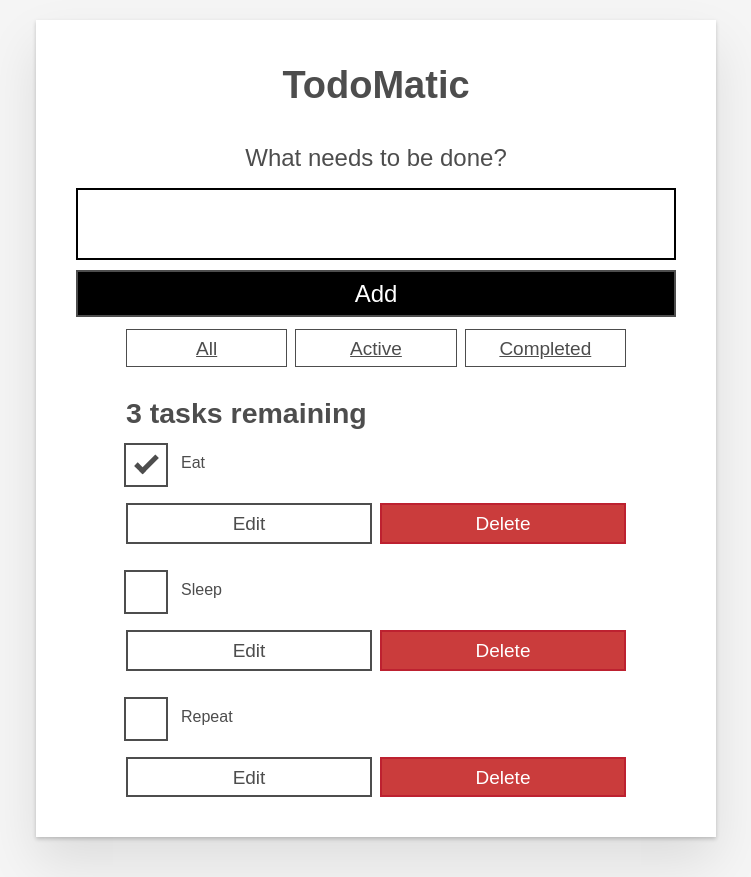
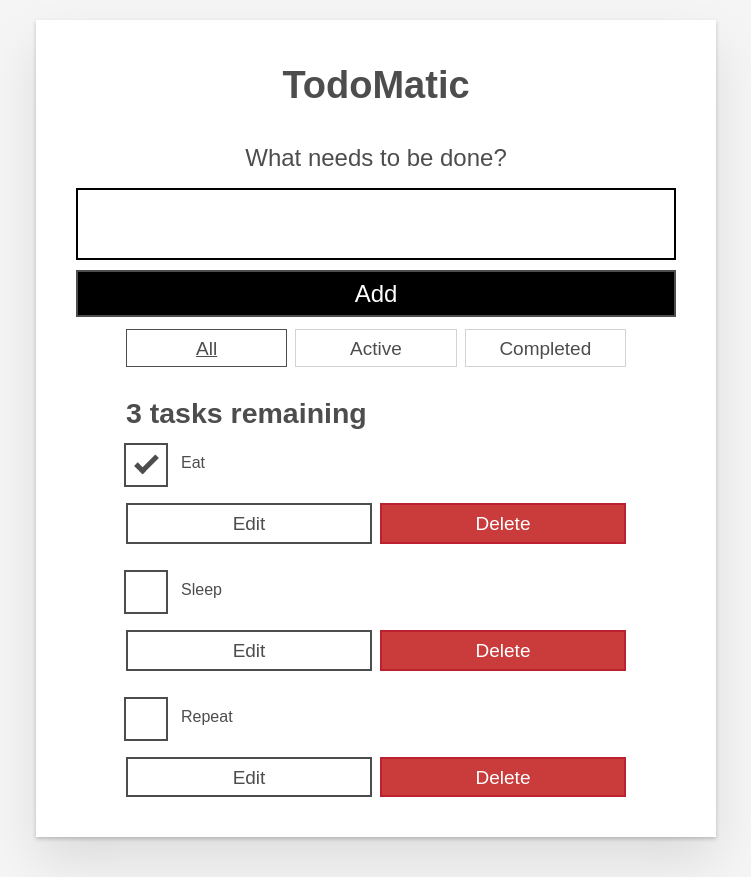
Before and after one commit to ToboesPawPrints/list, a React (Create React App) app: page / in a window 1280 px wide. Shown: the whole page, without its empty margins (264-1015 px from the left). Built offline with nearby package versions, Linux system fonts and the light colour scheme.

Commit message:
Selected buttons displaye whether or not the yare selected.

```diff
--- a/src/components/FilterButton.js
+++ b/src/components/FilterButton.js
@@ -2,7 +2,11 @@ import React from "react";
 
 function FilterButton(props) {
     return (
-        <button type="button" className="btn toggle-btn" aria-pressed="true">
+        <button type="button"
+        className="btn toggle-btn"
+        aria-pressed={props.isPressed}
+        onClick={() => props.setFilter(props.name)}
+        >
           <span className="visually-hidden">Show </span>
           <span>{props.name}</span>
           <span className="visually-hidden"> tasks</span>
```
